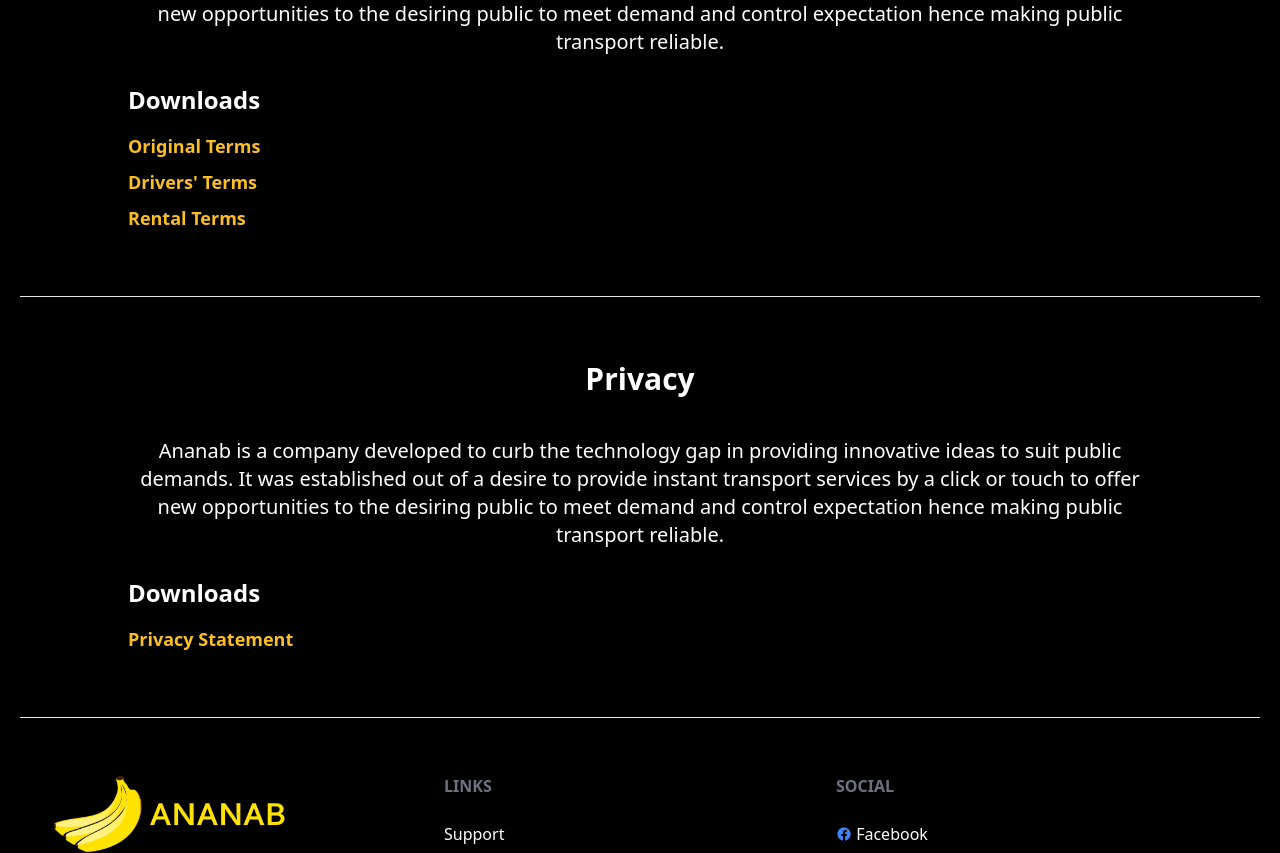
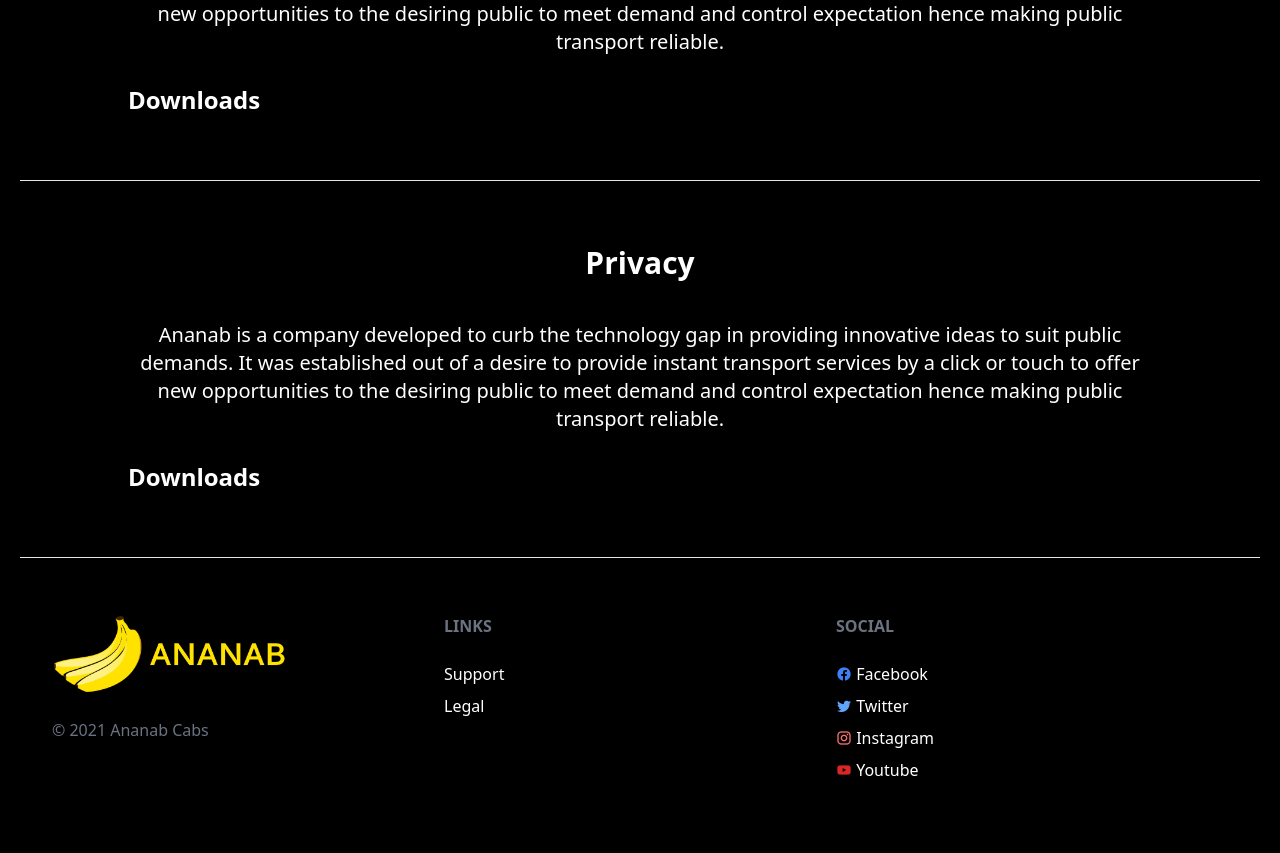
Before and after one commit to josmich100/ananab, a Next.js app: page /legal in a window 1280 px wide. Shown: the part 424-1277 px from the top of the page. After the commit the page ends 1254 px from the top, so only its background shows below. Built offline with nearby package versions, Linux system fonts and the light colour scheme.

Commit message:
legal, support

```diff
--- a/pages/legal.js
+++ b/pages/legal.js
@@ -123,7 +123,7 @@ export default function Terms() {
             </div>
 
             <h4 class="my-4 text-xl md:text-2xl font-bold">Downloads</h4>
-            <p class="mt-2 text-lg md:text-xl">
+            {/* <p class="mt-2 text-lg md:text-xl">
               <a
                 href="OriginalTerms.pdf"
                 class="text-yellow-400 text-lg font-bold hover:underline"
@@ -142,6 +142,7 @@ export default function Terms() {
                 Drivers' Terms
               </a>
             </p>
+
             <p class="mt-2 text-lg md:text-xl">
               <a
                 href="RentalTerms.pdf"
@@ -150,7 +151,7 @@ export default function Terms() {
               >
                 Rental Terms
               </a>
-            </p>
+            </p> */}
           </div>
         </section>
 
@@ -175,7 +176,7 @@ export default function Terms() {
             </div>
 
             <h4 class="my-4 text-xl md:text-2xl font-bold">Downloads</h4>
-            <p class="mt-2 text-lg md:text-xl">
+            {/* <p class="mt-2 text-lg md:text-xl">
               <a
                 href="Privacy.pdf"
                 class="text-yellow-400 text-lg font-bold hover:underline"
@@ -183,7 +184,7 @@ export default function Terms() {
               >
                 Privacy Statement
               </a>
-            </p>
+            </p> */}
           </div>
         </section>
 
--- a/pages/support.js
+++ b/pages/support.js
@@ -123,7 +123,7 @@ export default function Home() {
             </div>
 
             <h4 class="my-4 text-xl md:text-2xl font-bold">Downloads</h4>
-            <p class="mt-2 text-lg md:text-xl">
+            {/* <p class="mt-2 text-lg md:text-xl">
               <a
                 href="CustomerManual.pdf"
                 class="text-yellow-400 text-lg font-bold hover:underline"
@@ -132,6 +132,7 @@ export default function Home() {
                 Customers' Manual
               </a>
             </p>
+
             <p class="mt-2 text-lg md:text-xl">
               <a
                 href="DriverManual.pdf"
@@ -141,6 +142,7 @@ export default function Home() {
                 Drivers' Manual
               </a>
             </p>
+
             <p class="mt-2 text-lg md:text-xl">
               <a
                 href="RenterManual.pdf"
@@ -149,7 +151,7 @@ export default function Home() {
               >
                 Renters' Manual
               </a>
-            </p>
+            </p> */}
           </div>
         </section>
 
```
